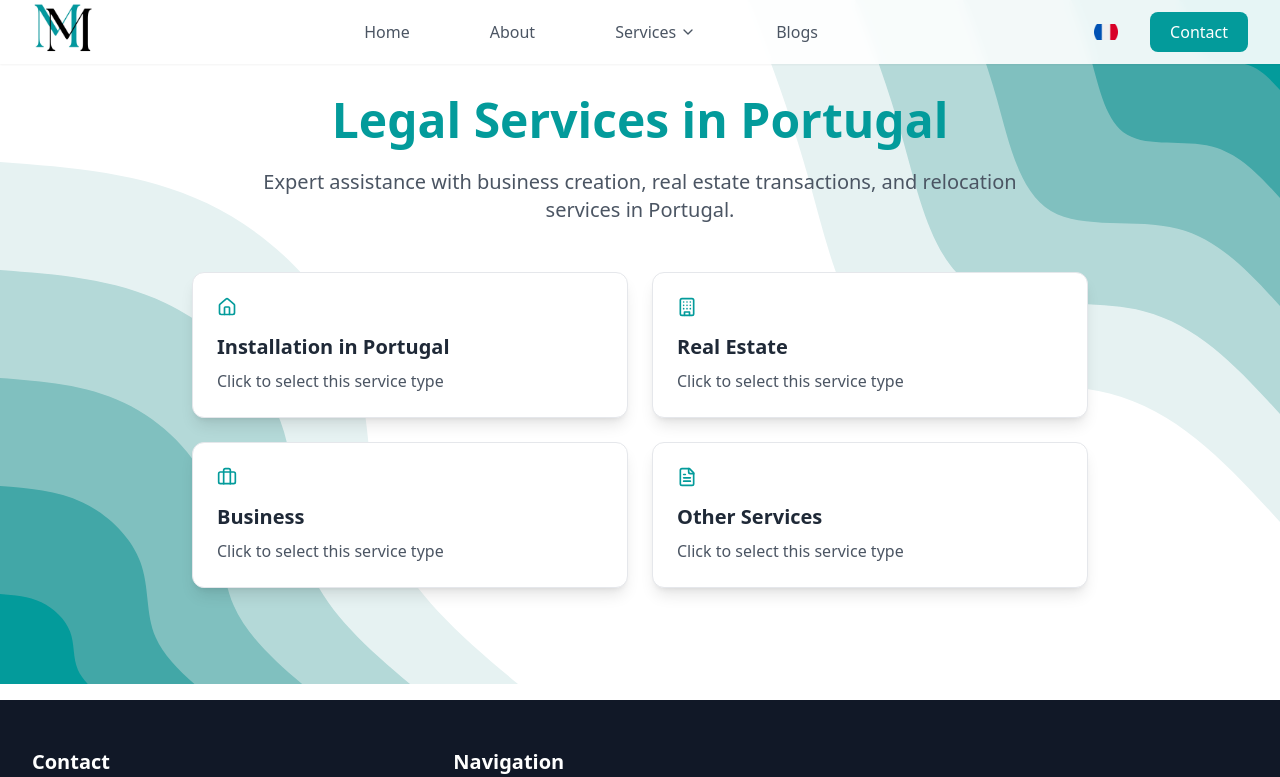
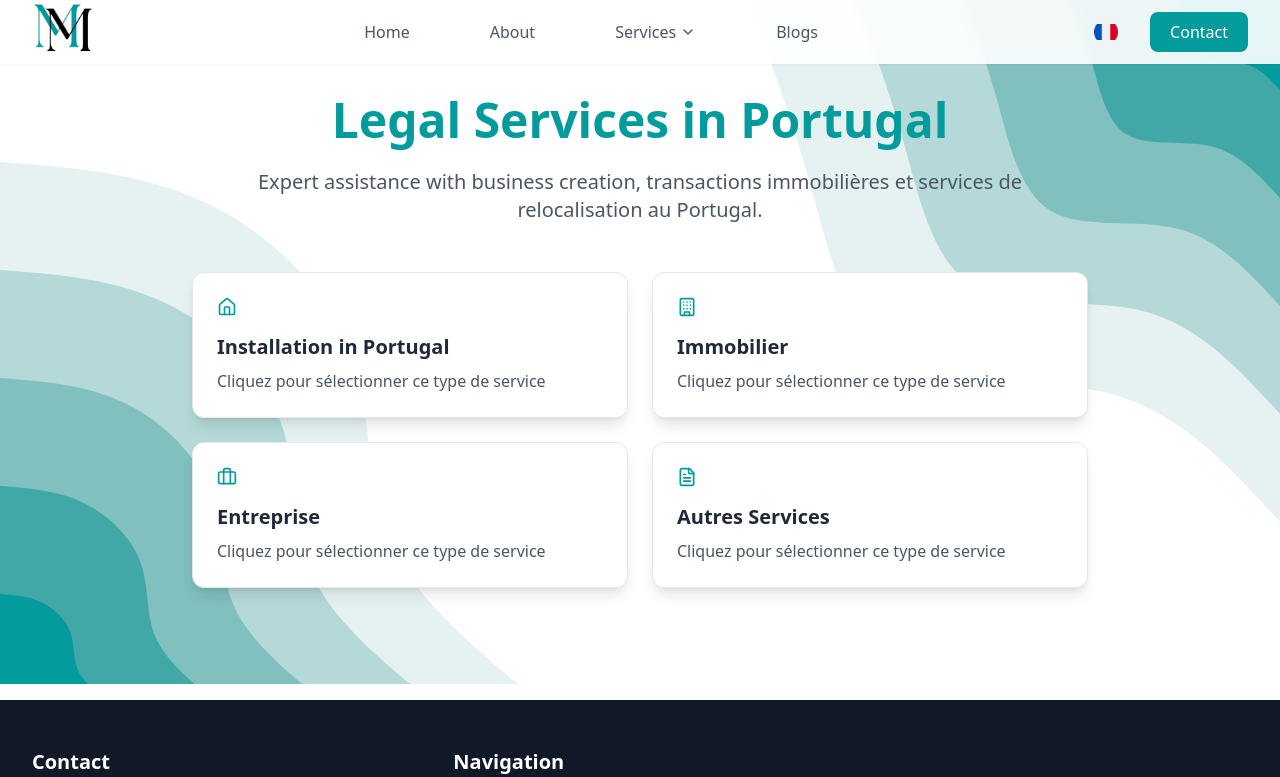
Before and after one commit to mouniamikou/lawyer-mounia, a Next.js app: page /contact in a window 1280 px wide. Shown: the top 777 px of the page. Built offline with nearby package versions, Linux system fonts and the light colour scheme.

Commit message:
Translated contact page

```diff
--- a/src/components/form/MainForm.jsx
+++ b/src/components/form/MainForm.jsx
@@ -1,39 +1,57 @@
-"use client"
-import React, { useState } from 'react';
-import { motion } from 'framer-motion';
+"use client";
+import React, { useState } from "react";
+import { motion } from "framer-motion";
 import { Home, Building, Briefcase, FileText } from "lucide-react";
-import PersonalInfoForm from './PersonalInfo';
-import InstallationForm from './ContactForm';
-import RealEstateForm from './RealEtateform';
-import BusinessForm from './BusinessForm';
+import PersonalInfoForm from "./PersonalInfo";
+import InstallationForm from "./ContactForm";
+import RealEstateForm from "./RealEtateform";
+import BusinessForm from "./BusinessForm";
+import { useLanguage } from "@/context/LanguageContext";
+import { translations } from "@/translations";
 
 const MainContactForm = () => {
+  const { language } = useLanguage();
+  const t = translations[language]?.mainForm || translations.en.mainForm;
   const [formData, setFormData] = useState({
     personalInfo: {
-      firstName: '',
-      lastName: '',
-      email: '',
-      phone: '',
-      currentCountry: ''
+      firstName: "",
+      lastName: "",
+      email: "",
+      phone: "",
+      currentCountry: "",
     },
-    projectStatus: '',
-    serviceType: '',
-    installation: {/* ... installation fields */},
-    realEstate: {/* ... real estate fields */},
-    business: {/* ... business fields */},
-    otherDetails: '',
-    additionalInfo: '',
-    termsAccepted: false
+    projectStatus: "",
+    serviceType: "",
+    installation: {
+      /* ... installation fields */
+    },
+    realEstate: {
+      /* ... real estate fields */
+    },
+    business: {
+      /* ... business fields */
+    },
+    otherDetails: "",
+    additionalInfo: "",
+    termsAccepted: false,
   });
   const [step, setStep] = useState(1);
   const fadeIn = {
     hidden: { opacity: 0, y: 20 },
-    visible: { opacity: 1, y: 0 }
+    visible: { opacity: 1, y: 0 },
   };
 
   const isPersonalInfoComplete = () => {
-    const { firstName, lastName, email, phone, currentCountry } = formData.personalInfo;
-    return firstName && lastName && email && phone && currentCountry && formData.projectStatus;
+    const { firstName, lastName, email, phone, currentCountry } =
+      formData.personalInfo;
+    return (
+      firstName &&
+      lastName &&
+      email &&
+      phone &&
+      currentCountry &&
+      formData.projectStatus
+    );
   };
 
   const handleSubmit = (e) => {
@@ -43,23 +61,25 @@ const MainContactForm = () => {
   };
 
   return (
-    <div className="mb-4 bg-gray-50 py-24 px-4 sm:px-4 lg:px-8" style={{
+    <div
+      className="mb-4 bg-gray-50 py-24 px-4 sm:px-4 lg:px-8"
+      style={{
         backgroundImage: "url('/blob-scene-haikei (2).svg')",
-      backgroundSize: 'cover', // Or 'contain', depending on your preference
-      backgroundRepeat: 'no-repeat',
-      backgroundPosition: 'center',
-    }}>
+        backgroundSize: "cover", // Or 'contain', depending on your preference
+        backgroundRepeat: "no-repeat",
+        backgroundPosition: "center",
+      }}
+    >
       <div className="max-w-7xl mx-auto">
         {/* Header Section */}
         <div className="text-center mb-12">
           <h1 className="text-4xl md:text-5xl font-bold text-[#039B9B] mb-6">
-          Legal Services in Portugal
+            {t.title}
           </h1>
           <p className="text-xl text-gray-600 max-w-3xl mx-auto mb-8">
-          Expert assistance with business creation, real estate transactions, and relocation services in Portugal.
+            {t.subtitle}
           </p>
         </div>
-
 
         {/* Main Form */}
 
@@ -69,7 +89,6 @@ const MainContactForm = () => {
           className="space-y-8 max-w-4xl mx-auto"
           onSubmit={handleSubmit}
         >
-
           {/* {step === 1 && (
   <>
     <div className="text-center">
@@ -101,24 +120,48 @@ const MainContactForm = () => {
             <>
               <div className="grid grid-cols-1 md:grid-cols-2 gap-6">
                 {[
-                    { value: "installation", label: "Installation in Portugal", icon: <Home size={20} /> },
-                    { value: "realEstate", label: "Real Estate", icon: <Building size={20} /> },
-                    { value: "business", label: "Business", icon: <Briefcase size={20} /> },
-                    { value: "other", label: "Other Services", icon: <FileText size={20} /> },
+                  {
+                    value: "installation",
+                    label: t.services.installation.title,
+                    icon: <Home size={20} />,
+                  },
+                  {
+                    value: "realEstate",
+                    label: t.services.realEstate.title,
+                    icon: <Building size={20} />,
+                  },
+                  {
+                    value: "business",
+                    label: t.services.business.title,
+                    icon: <Briefcase size={20} />,
+                  },
+                  {
+                    value: "other",
+                    label: t.services.other.title,
+                    icon: <FileText size={20} />,
+                  },
                 ].map((service) => (
                   <div
                     key={service.value}
                     className={`p-6 bg-white rounded-xl shadow-lg cursor-pointer transform transition-all duration-200 hover:scale-105 ${
-                        formData.serviceType === service.value ? 'ring-2 ring-[#039B9B]' : 'border border-gray-200'
+                      formData.serviceType === service.value
+                        ? "ring-2 ring-[#039B9B]"
+                        : "border border-gray-200"
                     }`}
                     onClick={() => {
                       setFormData({ ...formData, serviceType: service.value });
                       setStep(2);
                     }}
                   >
-                      <div className="text-4xl text-primary mb-4">{service.icon}</div>
-                      <h3 className="text-xl font-semibold text-gray-800">{service.label}</h3>
-                      <p className="mt-2 text-gray-600">Click to select this service type</p>
+                    <div className="text-4xl text-primary mb-4">
+                      {service.icon}
+                    </div>
+                    <h3 className="text-xl font-semibold text-gray-800">
+                      {service.label}
+                    </h3>
+                    <p className="mt-2 text-gray-600">
+                      {t.services[service.value].description}
+                    </p>
                   </div>
                 ))}
               </div>
@@ -127,47 +170,62 @@ const MainContactForm = () => {
 
           {step === 2 && (
             <>
-                {formData.serviceType === 'installation' && (
+              {formData.serviceType === "installation" && (
                 <InstallationForm
                   formData={formData.installation}
-                    onFormDataChange={(installationData) => setFormData({
+                  onFormDataChange={(installationData) =>
+                    setFormData({
                       ...formData,
-                      installation: installationData
-                    })}
+                      installation: installationData,
+                    })
+                  }
                 />
               )}
 
-                {formData.serviceType === 'realEstate' && (
+              {formData.serviceType === "realEstate" && (
                 <RealEstateForm
                   formData={formData.realEstate}
-                    onFormDataChange={(realEstateData) => setFormData({
+                  onFormDataChange={(realEstateData) =>
+                    setFormData({
                       ...formData,
-                      realEstate: realEstateData
-                    })}
+                      realEstate: realEstateData,
+                    })
+                  }
                 />
               )}
 
-                {formData.serviceType === 'business' && (
+              {formData.serviceType === "business" && (
                 <BusinessForm
                   formData={formData.business}
-                    onFormDataChange={(businessData) => setFormData({
+                  onFormDataChange={(businessData) =>
+                    setFormData({
                       ...formData,
-                      business: businessData
-                    })}
+                      business: businessData,
+                    })
+                  }
                 />
               )}
 
-                {formData.serviceType === 'other' && (
+              {formData.serviceType === "other" && (
                 <motion.section variants={fadeIn} className="space-y-6">
-                    <PersonalInfoForm  formData={formData}
-          onFormDataChange={setFormData} />
-                    <h2 className="text-xl font-semibold text-gray-800">Please Describe Your Needs</h2>
+                  <PersonalInfoForm
+                    formData={formData}
+                    onFormDataChange={setFormData}
+                  />
+                  <h2 className="text-xl font-semibold text-gray-800">
+                    {t.otherServices.title}
+                  </h2>
                   <div>
                     <textarea
                       className="mt-1 block w-full rounded-md border-gray-300 shadow-sm focus:border-[#039B9B] focus:ring-[#039B9B] min-h-[200px]"
-                        placeholder="Please describe the services you need in detail. Include any specific requirements or questions you may have."
+                      placeholder={t.otherServices.placeholder}
                       value={formData.otherDetails}
-                        onChange={(e) => setFormData({ ...formData, otherDetails: e.target.value })}
+                      onChange={(e) =>
+                        setFormData({
+                          ...formData,
+                          otherDetails: e.target.value,
+                        })
+                      }
                     />
                   </div>
 
@@ -178,10 +236,17 @@ const MainContactForm = () => {
                         type="checkbox"
                         required
                         className="focus:ring-[#039B9B] h-4 w-4 text-[#039B9B] border-gray-300 rounded"
-                          onChange={(e) => setFormData({ ...formData, termsAccepted: e.target.checked })}
+                        onChange={(e) =>
+                          setFormData({
+                            ...formData,
+                            termsAccepted: e.target.checked,
+                          })
+                        }
                         checked={formData.termsAccepted}
                       />
-                        <span className="text-gray-700">By checking this box, I acknowledge that I have read and agree to the terms and conditions. I consent to the collection and processing of my personal data solely for the purpose of being contacted regarding my inquiry. My information will not be shared with third parties or used for any other purposes beyond this request.</span>
+                      <span className="text-gray-700">
+                        {t.termsAndConditions}
+                      </span>
                     </label>
                   </div>
 
@@ -190,29 +255,24 @@ const MainContactForm = () => {
                       type="submit"
                       className="w-full bg-[#039B9B] text-white px-6 py-3 rounded-lg hover:bg-[#028787] transition-colors font-semibold"
                     >
-                        Submit Request
+                      {t.buttons.submit}
                     </motion.button>
-
                   </div>
                 </motion.section>
               )}
 
-
               <div className="flex flex-col space-y-4">
-
                 <motion.button
                   type="button"
                   className="w-full bg-gray-100 text-gray-600 px-6 py-3 rounded-lg hover:bg-gray-200 transition-colors font-semibold"
                   onClick={() => setStep(1)}
                 >
-                      Back
+                  {t.buttons.back}
                 </motion.button>
               </div>
-
             </>
           )}
         </motion.form>
-
       </div>
     </div>
   );
--- a/src/translations/index.js
+++ b/src/translations/index.js
@@ -709,6 +709,40 @@ export const translations = {
         },
       ],
     },
+    mainForm: {
+      title: "Services Juridiques au Portugal",
+      subtitle:
+        "Assistance experte en création d'entreprise, transactions immobilières et services de relocalisation au Portugal.",
+      services: {
+        installation: {
+          title: "Installation au Portugal",
+          description: "Cliquez pour sélectionner ce type de service",
+        },
+        realEstate: {
+          title: "Immobilier",
+          description: "Cliquez pour sélectionner ce type de service",
+        },
+        business: {
+          title: "Entreprise",
+          description: "Cliquez pour sélectionner ce type de service",
+        },
+        other: {
+          title: "Autres Services",
+          description: "Cliquez pour sélectionner ce type de service",
+        },
+      },
+      otherServices: {
+        title: "Veuillez Décrire Vos Besoins",
+        placeholder:
+          "Veuillez décrire en détail les services dont vous avez besoin. Incluez toutes les exigences spécifiques ou questions que vous pourriez avoir.",
+      },
+      termsAndConditions:
+        "En cochant cette case, je reconnais avoir lu et accepté les conditions générales. Je consens à la collecte et au traitement de mes données personnelles uniquement dans le but d'être contacté concernant ma demande. Mes informations ne seront pas partagées avec des tiers ni utilisées à d'autres fins que cette demande.",
+      buttons: {
+        submit: "Envoyer la Demande",
+        back: "Retour",
+      },
+    },
   },
   en: {
     nav: {
@@ -1410,5 +1444,39 @@ export const translations = {
         },
       ],
     },
+    mainForm: {
+      title: "Legal Services in Portugal",
+      subtitle:
+        "Expert assistance with business creation, transactions immobilières et services de relocalisation au Portugal.",
+      services: {
+        installation: {
+          title: "Installation in Portugal",
+          description: "Cliquez pour sélectionner ce type de service",
+        },
+        realEstate: {
+          title: "Immobilier",
+          description: "Cliquez pour sélectionner ce type de service",
+        },
+        business: {
+          title: "Entreprise",
+          description: "Cliquez pour sélectionner ce type de service",
+        },
+        other: {
+          title: "Autres Services",
+          description: "Cliquez pour sélectionner ce type de service",
+        },
+      },
+      otherServices: {
+        title: "Veuillez Décrire Vos Besoins",
+        placeholder:
+          "Veuillez décrire en détail les services dont vous avez besoin. Incluez toutes les exigences spécifiques ou questions que vous pourriez avoir.",
+      },
+      termsAndConditions:
+        "En cochant cette case, je reconnais avoir lu et accepté les conditions générales. Je consens à la collecte et au traitement de mes données personnelles uniquement dans le but d'être contacté concernant ma demande. Mes informations ne seront pas partagées avec des tiers ni utilisées à d'autres fins que cette demande.",
+      buttons: {
+        submit: "Envoyer la Demande",
+        back: "Retour",
+      },
+    },
   },
 };
```
Lines whose indentation alone changed are shown as unchanged.
